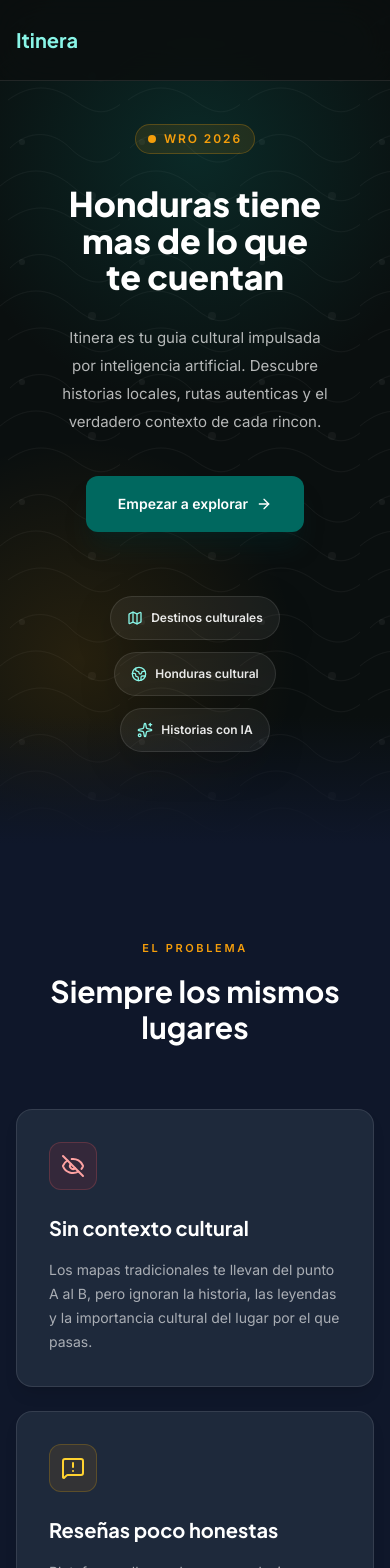
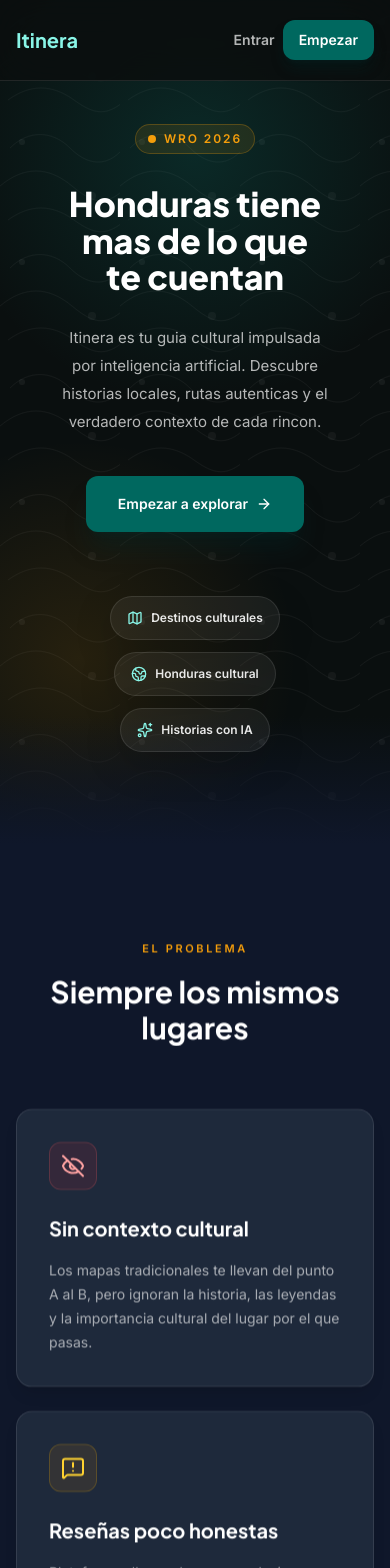
Before and after one commit to josereneeguerrero/ITINERA-SUITE-WRO-SENIOR-FUTURE-INNOVATORS-PROJECT, a Next.js app in the folder apps/tourist/: page / in a window 390 px wide. Shown: the top 1568 px of the page. Built offline with nearby package versions, Linux system fonts and the light colour scheme; no server answers; the database is empty.

Commit message:
feat(ux): scroll-reveal animations, mobile nav fix, dock labels, cursor-pointer

```diff
--- a/apps/tourist/src/app/globals.css
+++ b/apps/tourist/src/app/globals.css
@@ -181,14 +181,25 @@
   }
 
   @keyframes itinera-reveal {
-    from {
-      opacity: 0;
-      transform: translateY(18px);
-    }
-    to {
-      opacity: 1;
-      transform: translateY(0);
-    }
+    from { opacity: 0; transform: translateY(18px); }
+    to   { opacity: 1; transform: translateY(0); }
+  }
+
+  /* ── Scroll-triggered reveal system ────────────────────────────────────── */
+  .itinera-scroll-reveal {
+    opacity: 0;
+    will-change: opacity, transform;
+    transition: opacity 600ms cubic-bezier(0.22, 1, 0.36, 1),
+                transform 600ms cubic-bezier(0.22, 1, 0.36, 1);
+  }
+  .itinera-reveal-up    { transform: translateY(28px); }
+  .itinera-reveal-left  { transform: translateX(-24px); }
+  .itinera-reveal-right { transform: translateX(24px); }
+  .itinera-reveal-none  { transform: none; }
+
+  .itinera-scroll-reveal.itinera-in-view {
+    opacity: 1;
+    transform: none;
   }
 
   @keyframes itinera-auto-scroll {
--- a/apps/tourist/src/app/page.tsx
+++ b/apps/tourist/src/app/page.tsx
@@ -1,5 +1,6 @@
 import Link from "next/link";
 import { createClient } from "@/lib/supabase/server";
+import { ScrollReveal } from "@/components/ui/scroll-reveal";
 import {
   ArrowRight,
   Bot,
@@ -197,11 +198,11 @@ function LandingNav() {
         </Link>
 
         <div className="flex items-center gap-2">
-          <Link className="hidden font-inter text-sm font-semibold text-white/70 transition-colors hover:text-white sm:inline-flex" href="/login">
-            Conectar
+          <Link className="font-inter text-sm font-semibold text-white/70 transition-colors hover:text-white" href="/login">
+            Entrar
           </Link>
           <Link
-            className="hidden min-h-10 items-center rounded-lg bg-[#00685f] px-5 py-2 font-inter text-sm font-bold text-white shadow-lg shadow-teal-950/30 transition-colors duration-200 hover:bg-[#008378] focus-visible:outline focus-visible:outline-2 focus-visible:outline-offset-2 focus-visible:outline-[#89f5e7] sm:inline-flex"
+            className="inline-flex min-h-10 items-center rounded-lg bg-[#00685f] px-4 py-2 font-inter text-sm font-bold text-white shadow-lg shadow-teal-950/30 transition-colors duration-200 hover:bg-[#008378] focus-visible:outline focus-visible:outline-2 focus-visible:outline-offset-2 focus-visible:outline-[#89f5e7] sm:px-5"
             href="/bienvenida?redirect=/dashboard"
           >
             Empezar
@@ -409,22 +410,21 @@ export default async function HomePage() {
 
       <section className="relative bg-[#0F172A] px-4 py-24 sm:px-6">
         <div className="mx-auto max-w-7xl">
-          <div className="itinera-reveal text-center">
+          <ScrollReveal className="text-center">
             <SectionEyebrow dark>El problema</SectionEyebrow>
             <h2 className="font-jakarta text-3xl font-bold text-white sm:text-4xl">Siempre los mismos lugares</h2>
-          </div>
+          </ScrollReveal>
           <div className="mt-16 grid grid-cols-1 gap-6 md:grid-cols-3">
-            {PROBLEM_CARDS.map(({ title, description, icon: Icon, tone }) => (
-              <article
-                key={title}
-                className="itinera-reveal rounded-xl border border-white/10 bg-[#1E293B] p-8 shadow-lg shadow-black/10 transition-colors duration-200 hover:border-white/20"
-              >
+            {PROBLEM_CARDS.map(({ title, description, icon: Icon, tone }, i) => (
+              <ScrollReveal key={title} delay={i * 120}>
+                <article className="h-full rounded-xl border border-white/10 bg-[#1E293B] p-8 shadow-lg shadow-black/10 transition-colors duration-200 hover:border-white/20">
                   <div className={`mb-6 flex h-12 w-12 items-center justify-center rounded-lg border ${tone}`}>
                     <Icon className="h-6 w-6" aria-hidden="true" />
                   </div>
                   <h3 className="font-jakarta text-xl font-bold text-white">{title}</h3>
                   <p className="mt-4 font-inter text-sm leading-6 text-white/62">{description}</p>
                 </article>
+              </ScrollReveal>
             ))}
           </div>
         </div>
@@ -432,13 +432,13 @@ export default async function HomePage() {
 
       <section id="demo" className="overflow-hidden bg-white px-4 py-28 sm:px-6 lg:py-32">
         <div className="mx-auto max-w-7xl text-center">
-          <div className="itinera-reveal mb-12">
+          <ScrollReveal className="mb-12">
             <SectionEyebrow>Como funciona</SectionEyebrow>
             <h2 className="font-jakarta text-3xl font-bold text-[#171d1c] sm:text-4xl">Tu companero inteligente de viaje</h2>
-          </div>
-          <div className="itinera-reveal">
+          </ScrollReveal>
+          <ScrollReveal delay={100}>
             <ProductMockup />
-          </div>
+          </ScrollReveal>
           <div className="mt-12 flex flex-wrap justify-center gap-4">
             {[
               { icon: Map, label: "Mapa en tiempo real" },
@@ -481,8 +481,9 @@ export default async function HomePage() {
             <h2 className="font-jakarta text-3xl font-bold sm:text-4xl">Un ecosistema completo</h2>
           </div>
           <div className="grid grid-cols-1 gap-6 lg:grid-cols-3">
-            {INNOVATION_CARDS.map(({ title, description, badge, icon: Icon, color }) => (
-              <article key={title} className="itinera-reveal relative overflow-hidden rounded-xl border border-white/10 bg-[#1E293B] p-8 shadow-lg shadow-black/10 transition-colors duration-200 hover:border-white/20">
+            {INNOVATION_CARDS.map(({ title, description, badge, icon: Icon, color }, i) => (
+              <ScrollReveal key={title} delay={i * 130}>
+              <article className="relative h-full overflow-hidden rounded-xl border border-white/10 bg-[#1E293B] p-8 shadow-lg shadow-black/10 transition-colors duration-200 hover:border-white/20">
                 {badge ? (
                   <div className="absolute right-4 top-4 inline-flex items-center gap-1 rounded border border-amber-400/25 bg-amber-500/15 px-2 py-1 font-inter text-[10px] font-bold uppercase tracking-[0.12em] text-amber-300">
                     <Cpu className="h-3 w-3" aria-hidden="true" />
@@ -493,6 +494,7 @@ export default async function HomePage() {
                 <h3 className="font-jakarta text-2xl font-bold">{title}</h3>
                 <p className="mt-3 font-inter text-sm leading-6 text-white/62">{description}</p>
               </article>
+              </ScrollReveal>
             ))}
           </div>
         </div>
@@ -501,7 +503,7 @@ export default async function HomePage() {
       <section className="relative overflow-hidden bg-gradient-to-br from-[#00685f] to-[#004d46] px-4 py-24 text-center text-white sm:px-6">
         <div className="absolute -left-56 -top-56 h-[520px] w-[520px] rounded-full border border-white/8" />
         <div className="absolute -bottom-72 -right-72 h-[760px] w-[760px] rounded-full border border-white/8" />
-        <div className="itinera-reveal relative z-10 mx-auto flex max-w-3xl flex-col items-center">
+        <ScrollReveal className="relative z-10 mx-auto flex max-w-3xl flex-col items-center">
           <ShieldCheck className="mb-6 h-12 w-12 text-[#89f5e7]" aria-hidden="true" />
           <h2 className="font-jakarta text-[40px] font-extrabold leading-tight sm:text-[52px]">Listo para descubrir Honduras?</h2>
           <p className="mt-5 max-w-2xl font-inter text-base leading-7 text-white/72">
@@ -513,7 +515,7 @@ export default async function HomePage() {
           >
             Empezar ahora <Navigation className="h-4 w-4" aria-hidden="true" />
           </Link>
-        </div>
+        </ScrollReveal>
         <footer className="relative z-10 mx-auto mt-24 flex max-w-7xl flex-col items-center justify-between gap-6 border-t border-white/10 pt-10 md:flex-row">
           <p className="font-inter text-sm text-white/70">WRO 2026 · INNOVAKERS · UNICAH · Honduras</p>
           <div className="flex gap-6">
--- /dev/null
+++ b/apps/tourist/src/components/ui/scroll-reveal.tsx
@@ -0,0 +1,46 @@
+"use client";
+
+import { useEffect, useRef, type ReactNode } from "react";
+
+interface ScrollRevealProps {
+  children: ReactNode;
+  className?: string;
+  delay?: number; // ms stagger delay
+  direction?: "up" | "left" | "right" | "none";
+}
+
+/**
+ * Wraps children and reveals them with an animation when they enter the viewport.
+ * Respects prefers-reduced-motion automatically via the CSS media query.
+ */
+export function ScrollReveal({ children, className = "", delay = 0, direction = "up" }: ScrollRevealProps) {
+  const ref = useRef<HTMLDivElement>(null);
+
+  useEffect(() => {
+    const el = ref.current;
+    if (!el) return;
+
+    const observer = new IntersectionObserver(
+      ([entry]) => {
+        if (entry.isIntersecting) {
+          el.style.animationDelay = `${delay}ms`;
+          el.classList.add("itinera-in-view");
+          observer.unobserve(el);
+        }
+      },
+      { threshold: 0.12, rootMargin: "0px 0px -40px 0px" }
+    );
+
+    observer.observe(el);
+    return () => observer.disconnect();
+  }, [delay]);
+
+  return (
+    <div
+      ref={ref}
+      className={`itinera-scroll-reveal itinera-reveal-${direction} ${className}`}
+    >
+      {children}
+    </div>
+  );
+}
```
Also changed, not shown: apps/tourist/src/components/ui/dock-two.tsx (+20 -38 lines). Lines whose indentation alone changed are shown as unchanged.
